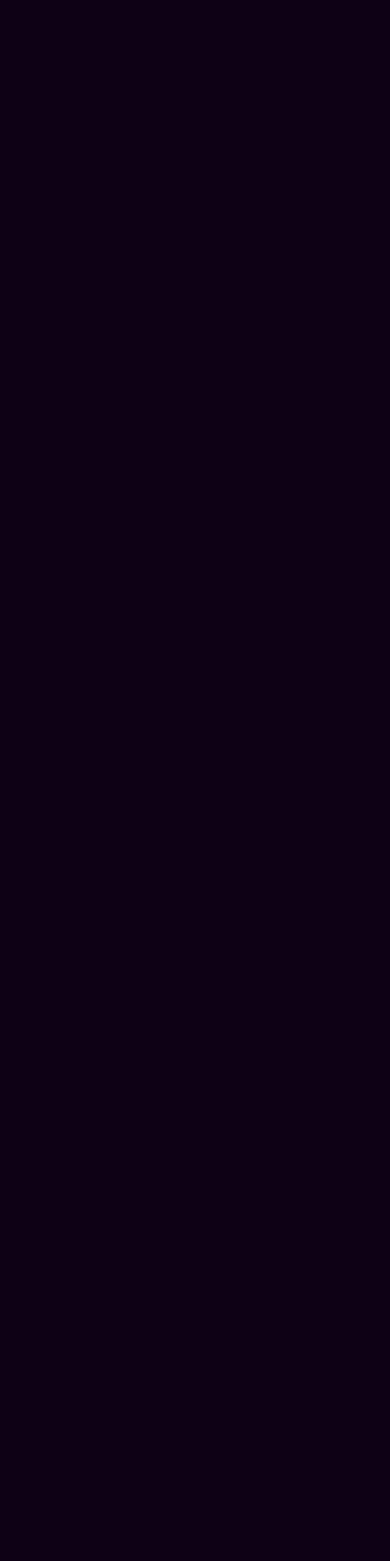
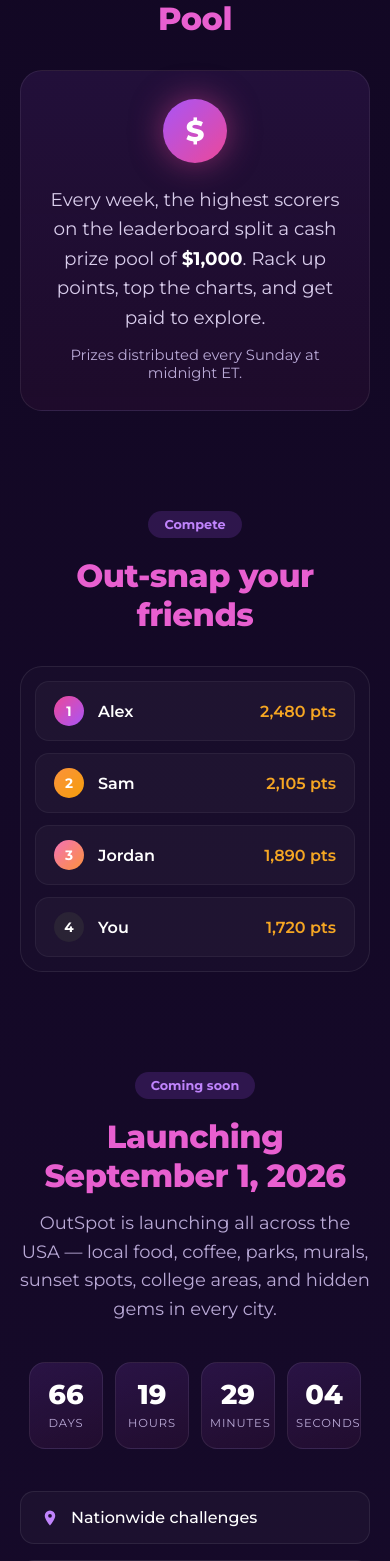
Before and after one commit to Ayanparvez30/OutSpot-Website, a React (Vite) app: page / in a window 390 px wide. Shown: the part 4879-6440 px from the top of the page. Before the commit the page ends 4744 px from the top, so only its background shows below. Built offline with nearby package versions, Linux system fonts and the light colour scheme.

Commit message:
Add leaderboard, launch countdown, and prize pool sections; enhance styles for better layout and responsiveness

```diff
--- a/src/App.jsx
+++ b/src/App.jsx
@@ -1,4 +1,4 @@
-import { useState } from 'react';
+import { useState, useEffect } from 'react';
 
 // Top-nav items use the app's own tab icons (copied into /public/icons).
 const NAV = [
@@ -60,6 +60,66 @@
     image: PLACEHOLDER,
   },
 ];
+
+const LEADERBOARD = [
+  { rank: 1, name: 'Alex', pts: '2,480' },
+  { rank: 2, name: 'Sam', pts: '2,105' },
+  { rank: 3, name: 'Jordan', pts: '1,890' },
+  { rank: 4, name: 'You', pts: '1,720' },
+];
+
+// Left column then right column, filling the 2-col grid row by row.
+const LAUNCH_FEATURES = [
+  'Nationwide challenges',
+  'College-friendly experiences',
+  'Local food spots everywhere',
+  'Friend group competitions',
+  'Weekend missions',
+  'Hidden gems & viewpoints',
+];
+
+// Real launch target — the countdown below ticks down to this every second.
+const LAUNCH_DATE = new Date('2026-09-01T00:00:00');
+
+// Small location-pin used in the launch feature pills (purple, self-contained).
+function PinIcon() {
+  return (
+    <svg className="launch-pin" viewBox="0 0 24 24" aria-hidden="true">
+      <path
+        fill="currentColor"
+        d="M12 2a7 7 0 0 0-7 7c0 5 7 13 7 13s7-8 7-13a7 7 0 0 0-7-7zm0 9.5a2.5 2.5 0 1 1 0-5 2.5 2.5 0 0 1 0 5z"
+      />
+    </svg>
+  );
+}
+
+// Live countdown to LAUNCH_DATE — re-renders every second.
+function Countdown() {
+  const [now, setNow] = useState(() => Date.now());
+  useEffect(() => {
+    const id = setInterval(() => setNow(Date.now()), 1000);
+    return () => clearInterval(id);
+  }, []);
+
+  const diff = Math.max(0, LAUNCH_DATE.getTime() - now);
+  const units = [
+    { v: Math.floor(diff / 86400000), l: 'Days' },
+    { v: Math.floor((diff / 3600000) % 24), l: 'Hours' },
+    { v: Math.floor((diff / 60000) % 60), l: 'Minutes' },
+    { v: Math.floor((diff / 1000) % 60), l: 'Seconds' },
+  ];
+
+  return (
+    <div className="countdown">
+      {units.map((u) => (
+        <div className="cd-box" key={u.l}>
+          <div className="cd-num">{String(u.v).padStart(2, '0')}</div>
+          <div className="cd-label">{u.l}</div>
+        </div>
+      ))}
+    </div>
+  );
+}
 
 // Image that hides itself gracefully if the file is missing, so the layout
 // never breaks before artwork is added.
@@ -153,6 +213,57 @@
           </section>
         ))}
       </div>
+
+      {/* ---------------- Weekly prize pool ---------------- */}
+      <section className="band">
+        <span className="pill-badge">Win Big</span>
+        <h2 className="band-title">$1,000 Weekly Prize Pool</h2>
+        <div className="prize-card">
+          <div className="prize-icon">$</div>
+          <p className="prize-text">
+            Every week, the highest scorers on the leaderboard split a cash
+            prize pool of <strong>$1,000</strong>. Rack up points, top the
+            charts, and get paid to explore.
+          </p>
+          <p className="prize-note">
+            Prizes distributed every Sunday at midnight ET.
+          </p>
+        </div>
+      </section>
+
+      {/* ---------------- Leaderboard ---------------- */}
+      <section className="band">
+        <span className="pill-badge">Compete</span>
+        <h2 className="band-title">Out-snap your friends</h2>
+        <div className="lb-card">
+          {LEADERBOARD.map((r) => (
+            <div className="lb-row" key={r.rank}>
+              <span className={`lb-rank lb-rank-${r.rank}`}>{r.rank}</span>
+              <span className="lb-name">{r.name}</span>
+              <span className="lb-pts">{r.pts} pts</span>
+            </div>
+          ))}
+        </div>
+      </section>
+
+      {/* ---------------- Launch countdown ---------------- */}
+      <section className="band">
+        <span className="pill-badge">Coming soon</span>
+        <h2 className="band-title">Launching September 1, 2026</h2>
+        <p className="band-sub">
+          OutSpot is launching all across the USA — local food, coffee, parks,
+          murals, sunset spots, college areas, and hidden gems in every city.
+        </p>
+        <Countdown />
+        <div className="launch-grid">
+          {LAUNCH_FEATURES.map((f) => (
+            <div className="launch-pill" key={f}>
+              <PinIcon />
+              {f}
+            </div>
+          ))}
+        </div>
+      </section>
     </div>
   );
 }
--- a/src/styles.css
+++ b/src/styles.css
@@ -263,6 +263,189 @@
   line-height: 1.62;
 }
 
+/* ---------------- Centered content bands ---------------- */
+.band {
+  max-width: 980px;
+  margin: 0 auto;
+  padding: clamp(50px, 8vw, 100px) clamp(20px, 5vw, 40px);
+  text-align: center;
+}
+.pill-badge {
+  display: inline-block;
+  padding: 6px 16px;
+  border-radius: 999px;
+  background: rgba(168, 85, 247, 0.18);
+  color: #c084fc;
+  font-size: 0.8rem;
+  font-weight: 700;
+  margin-bottom: 18px;
+}
+.band-title {
+  font-size: clamp(2rem, 5vw, 3.4rem);
+  font-weight: 800;
+  letter-spacing: -0.5px;
+  color: #e85fd0;
+  margin-bottom: 14px;
+}
+.band-sub {
+  max-width: 620px;
+  margin: 0 auto;
+  color: var(--muted);
+  font-size: 1.12rem;
+  line-height: 1.6;
+}
+
+/* Prize card */
+.prize-card {
+  margin-top: 32px;
+  padding: clamp(28px, 4vw, 48px);
+  border-radius: 22px;
+  border: 1px solid rgba(255, 255, 255, 0.08);
+  background: linear-gradient(
+    180deg,
+    rgba(168, 85, 247, 0.1),
+    rgba(236, 72, 153, 0.05)
+  );
+}
+.prize-icon {
+  width: 64px;
+  height: 64px;
+  margin: 0 auto 22px;
+  border-radius: 50%;
+  display: grid;
+  place-items: center;
+  font-size: 1.8rem;
+  font-weight: 800;
+  color: #fff;
+  background: linear-gradient(135deg, #a855f7, #ec4899);
+  box-shadow: 0 0 32px rgba(236, 72, 153, 0.5);
+}
+.prize-text {
+  max-width: 560px;
+  margin: 0 auto 14px;
+  color: #d9cdec;
+  font-size: 1.15rem;
+  line-height: 1.6;
+}
+.prize-text strong {
+  color: #fff;
+}
+.prize-note {
+  color: var(--muted);
+  font-size: 0.92rem;
+}
+
+/* Leaderboard */
+.lb-card {
+  margin-top: 32px;
+  padding: 14px;
+  border-radius: 22px;
+  border: 1px solid rgba(255, 255, 255, 0.08);
+  background: rgba(255, 255, 255, 0.02);
+  display: flex;
+  flex-direction: column;
+  gap: 12px;
+}
+.lb-row {
+  display: flex;
+  align-items: center;
+  gap: 14px;
+  padding: 14px 18px;
+  border-radius: 14px;
+  background: rgba(255, 255, 255, 0.03);
+  border: 1px solid rgba(255, 255, 255, 0.05);
+}
+.lb-rank {
+  width: 30px;
+  height: 30px;
+  border-radius: 50%;
+  display: grid;
+  place-items: center;
+  font-weight: 700;
+  font-size: 0.85rem;
+  color: #fff;
+  flex-shrink: 0;
+}
+.lb-rank-1 {
+  background: linear-gradient(135deg, #ec4899, #a855f7);
+}
+.lb-rank-2 {
+  background: linear-gradient(135deg, #fb923c, #f59e0b);
+}
+.lb-rank-3 {
+  background: linear-gradient(135deg, #f472b6, #fb923c);
+}
+.lb-rank-4 {
+  background: #2a2335;
+}
+.lb-name {
+  font-weight: 600;
+}
+.lb-pts {
+  margin-left: auto;
+  color: #f5a623;
+  font-weight: 600;
+}
+
+/* Countdown */
+.countdown {
+  display: flex;
+  justify-content: center;
+  gap: clamp(12px, 2vw, 22px);
+  margin: 38px 0 42px;
+  flex-wrap: wrap;
+}
+.cd-box {
+  width: clamp(74px, 10vw, 94px);
+  padding: 18px 8px;
+  border-radius: 16px;
+  border: 1px solid rgba(255, 255, 255, 0.08);
+  background: linear-gradient(
+    160deg,
+    rgba(168, 85, 247, 0.14),
+    rgba(236, 72, 153, 0.06)
+  );
+}
+.cd-num {
+  font-size: clamp(1.7rem, 3vw, 2.2rem);
+  font-weight: 800;
+  color: #fff;
+  line-height: 1;
+}
+.cd-label {
+  margin-top: 8px;
+  font-size: 0.72rem;
+  letter-spacing: 0.08em;
+  text-transform: uppercase;
+  color: var(--muted);
+}
+
+/* Launch feature pills */
+.launch-grid {
+  display: grid;
+  grid-template-columns: 1fr 1fr;
+  gap: 16px;
+  max-width: 760px;
+  margin: 0 auto;
+  text-align: left;
+}
+.launch-pill {
+  display: flex;
+  align-items: center;
+  gap: 12px;
+  padding: 16px 20px;
+  border-radius: 14px;
+  border: 1px solid rgba(255, 255, 255, 0.08);
+  background: rgba(255, 255, 255, 0.03);
+  font-weight: 500;
+}
+.launch-pin {
+  width: 18px;
+  height: 18px;
+  color: #c084fc;
+  flex-shrink: 0;
+}
+
 /* ---------------- Responsive ---------------- */
 @media (max-width: 900px) {
   .nav-links {
@@ -295,4 +478,7 @@
     margin-left: auto;
     margin-right: auto;
   }
+  .launch-grid {
+    grid-template-columns: 1fr;
+  }
 }
```
